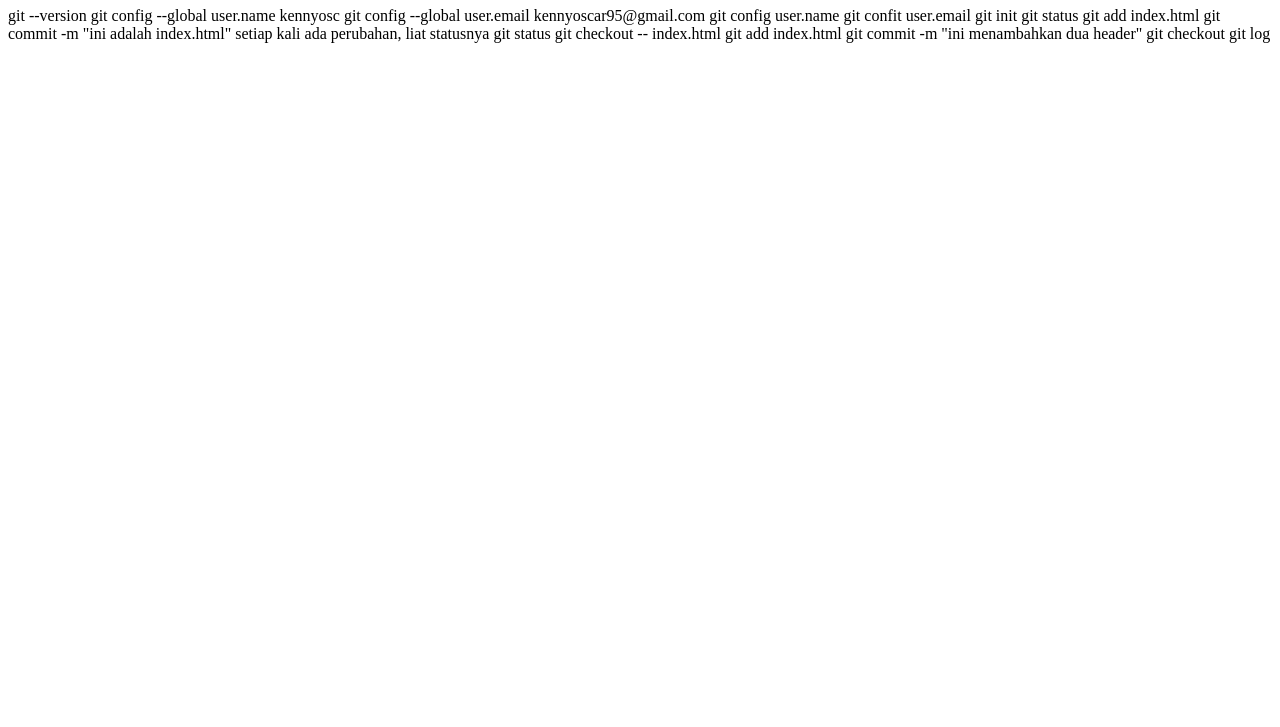
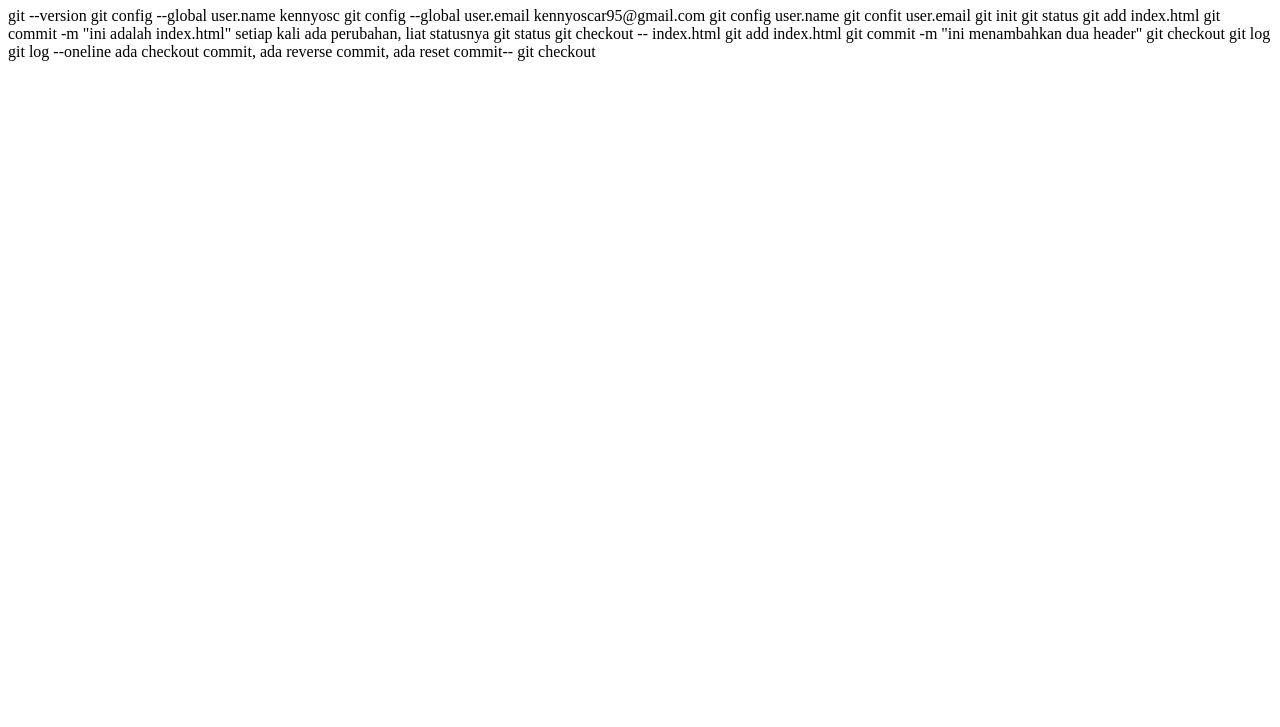
Before and after one commit to kennyosc/JC9-GIT, a plain HTML site: page index.html in a window 1280 px wide. Shown: the part 73-800 px from the top of the page. Drawn offline with Linux system fonts and the light colour scheme.

Commit message:
mau mencoba untuk checkout

```diff
--- a/index.html
+++ b/index.html
@@ -27,6 +27,13 @@
 
         git checkout
         git log <!--ini untuk melihat log kita sudah melakukan apa saja di git-->
+
+        git log --oneline <!--ini untuk menunjukkan log dengan penjabaran yang lebih mudah-->
+
+        ada checkout commit, ada reverse commit, ada reset commit--
+
+        git checkout <commit_id>
+
     </p>
 </body>
 </html>
```
